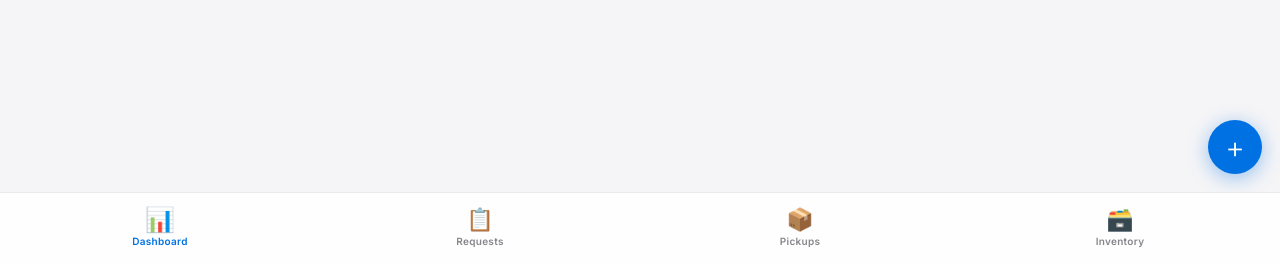
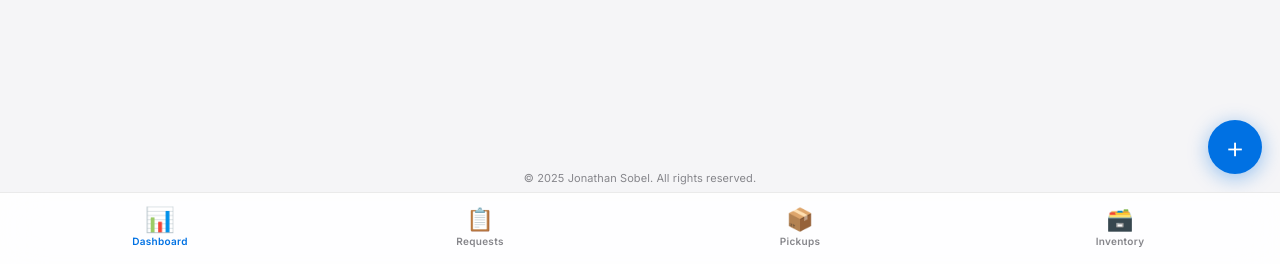
Before and after one commit to JonathanSobel/fieldlog, a website: page public/index.html in a window 1280 px wide. Shown: the part 536-800 px from the top of the page. Drawn offline with Linux system fonts and the light colour scheme; no server answers.

Commit message:
add copyright footer

```diff
--- a/public/index.html
+++ b/public/index.html
@@ -128,6 +128,8 @@
     </div>
   </div><!-- #modal -->
 
+  <footer id="footer">© 2025 Jonathan Sobel. All rights reserved.</footer>
+
   <script src="app.js"></script>
 </body>
 </html>
--- a/public/style.css
+++ b/public/style.css
@@ -685,6 +685,20 @@ input, textarea, select, button {
 .cat-btn.selected span { color: var(--blue); }
 .cat-btn:active { transform: scale(.94); }
 
+/* ── FOOTER ───────────────────────────────────── */
+#footer {
+  position: fixed;
+  bottom: calc(var(--nav) + 6px);
+  left: 0;
+  right: 0;
+  text-align: center;
+  font-size: 11px;
+  color: var(--muted);
+  pointer-events: none;
+  z-index: 100;
+  letter-spacing: .1px;
+}
+
 /* ── DESKTOP ──────────────────────────────────── */
 @media (min-width: 640px) {
   .stats-grid { grid-template-columns: repeat(4, 1fr); }
```
